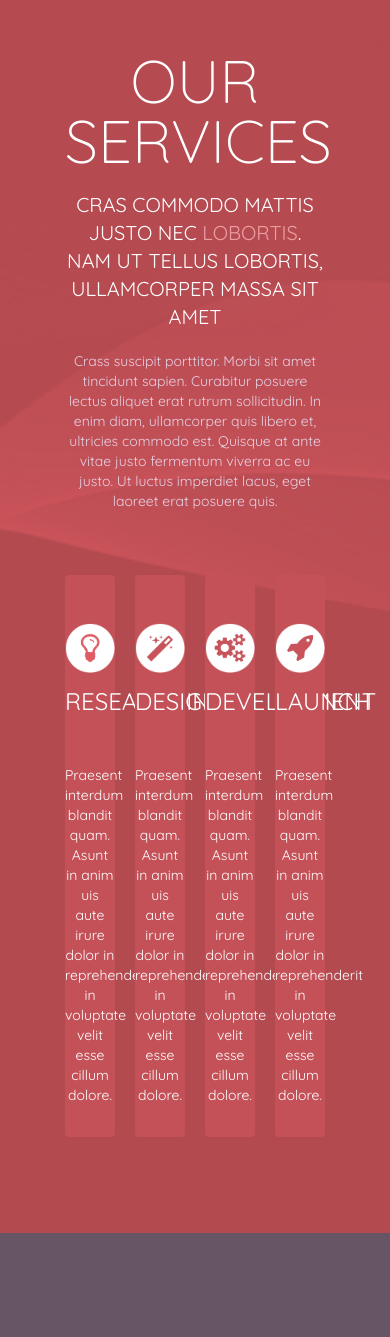
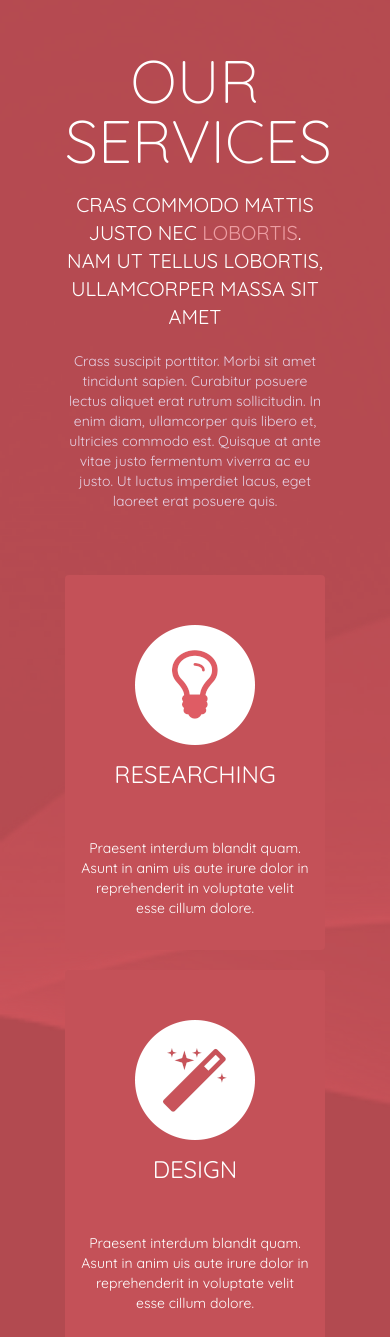
Before and after one commit to u-03c9/acnostia-vue-tailwind, a Vue app: page / in a window 390 px wide. Shown: the part 141-1478 px from the top of the page. Built offline with nearby package versions, Linux system fonts and the light colour scheme.

Commit message:
Services section fix

```diff
--- a/src/components/ServicesSection.vue
+++ b/src/components/ServicesSection.vue
@@ -56,10 +56,12 @@ const data = {
     </template>
     <template #default>
       <div class="w-full">
-        <div class="mt-16 w-full grid gap-5 grid-cols-4">
+        <div
+          class="mt-16 w-full grid grid-cols-1 md:grid-cols-2 lg:grid-cols-4 gap-5"
+        >
           <!-- card loop -->
           <div
-            class="pt-12 pb-8 card w-full bg-[#c45158] hover:bg-[#c45f66] rounded"
+            class="pt-12 pb-8 px-4 card w-full bg-[#c45158] hover:bg-[#c45f66] rounded"
             v-for="{ title, description, picUrl } in cards"
           >
             <img class="mx-auto icon" :src="picUrl" alt="service pic" />
```
